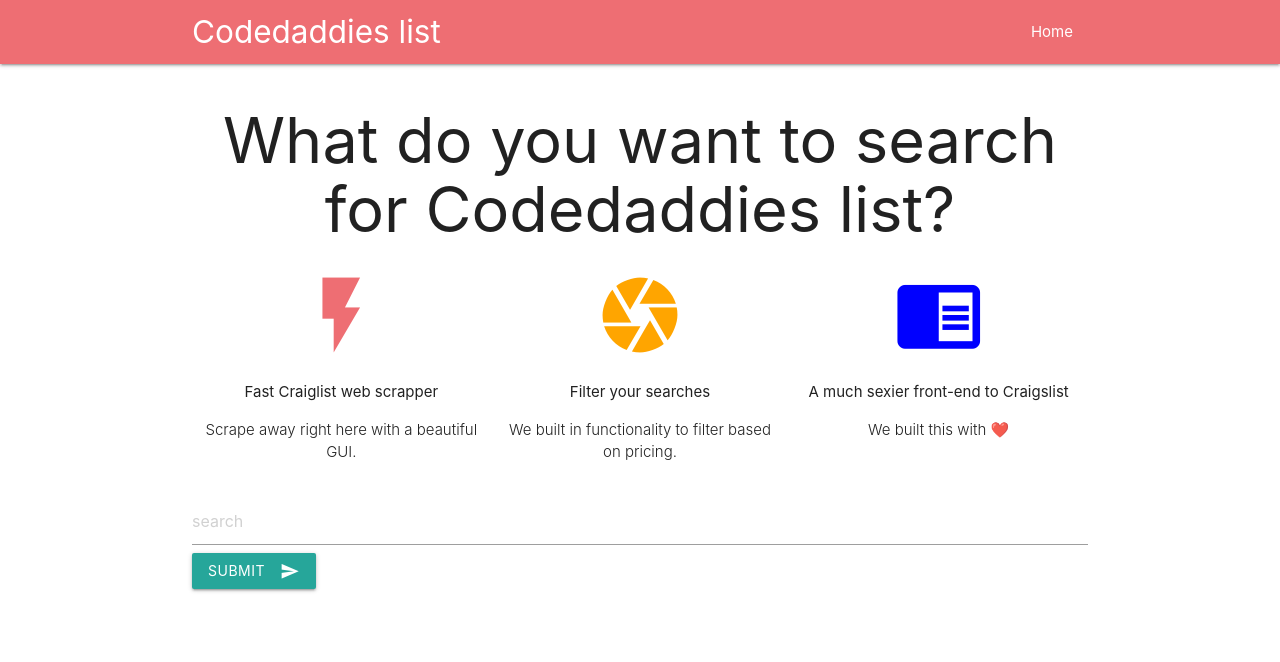
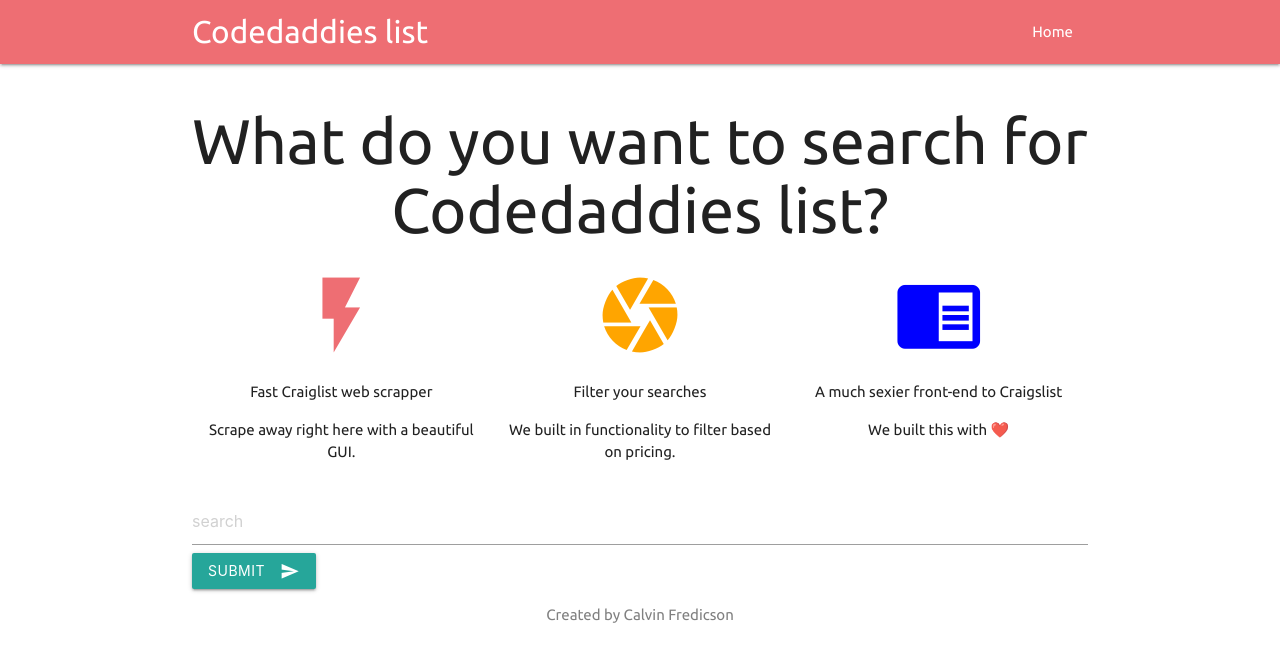
Before and after one commit to calvin44/craiglist-clone, a Django app: page / in a window 1280 px wide. Shown: the top 662 px of the page. Run offline with Django 3.2, Linux system fonts and the light colour scheme.

Commit message:
add footer

```diff
--- a/static/css/style.css
+++ b/static/css/style.css
@@ -1,3 +1,8 @@
+@import url("https://fonts.googleapis.com/css2?family=Ubuntu&display=swap");
+body {
+  font-family: "Ubuntu", sans-serif;
+}
+
 .card {
   height: 400px;
 }
@@ -34,3 +39,8 @@
   font-size: 13em;
   text-align: center;
 }
+
+.footer {
+  color: grey;
+  text-align: center;
+}
--- a/templates/base.html
+++ b/templates/base.html
@@ -93,5 +93,9 @@
     <!-- Materialize JS CDN -->
     <script src="https://cdnjs.cloudflare.com/ajax/libs/materialize/1.0.0/js/materialize.min.js"></script>
     <!-- Materialize JS CDN End -->
+
+    <footer>
+      <p class="footer">Created by Calvin Fredicson</p>
+    </footer>
   </body>
 </html>
```
Also changed, not shown: db.sqlite3.
